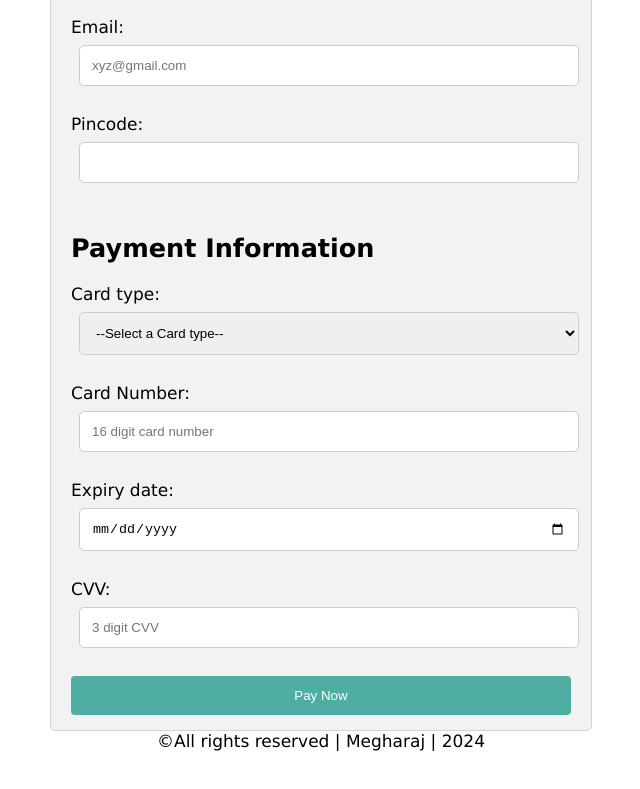
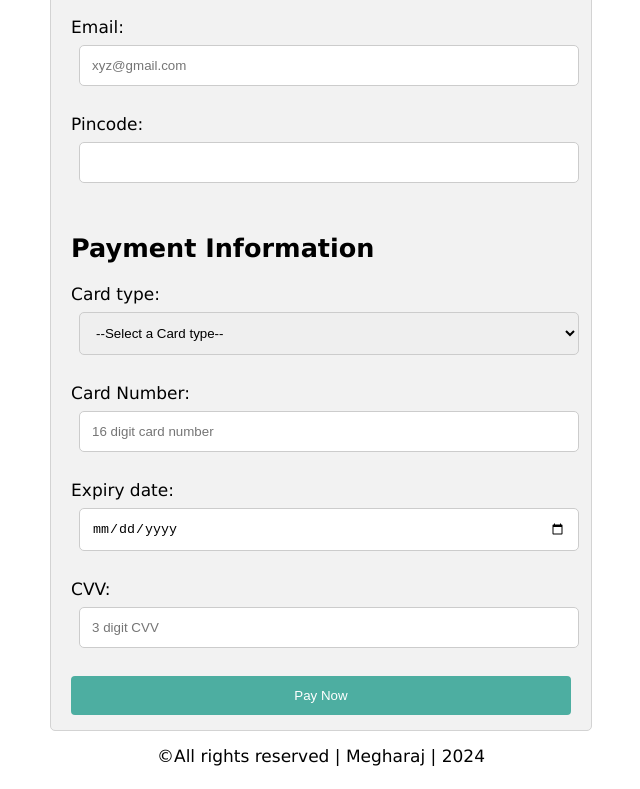
Before and after one commit to Megharaj2004/PaymentForm, a plain HTML site: page index.html in a window 1280 px wide. Shown: the part 611-1400 px from the top of the page, without its empty margins (319-959 px from the left). Drawn offline with Linux system fonts and the light colour scheme.

Commit message:
Update index.html

```diff
--- a/index.html
+++ b/index.html
@@ -54,6 +54,6 @@
 
     </form>
 </div>
-    <footer style="text-align: center;">&copyAll rights reserved | Megharaj | 2024</footer>
+    <footer style="text-align: center; margin-top: 15px;">&copyAll rights reserved | Megharaj | 2024</footer>
 </body>
 </html>
```
